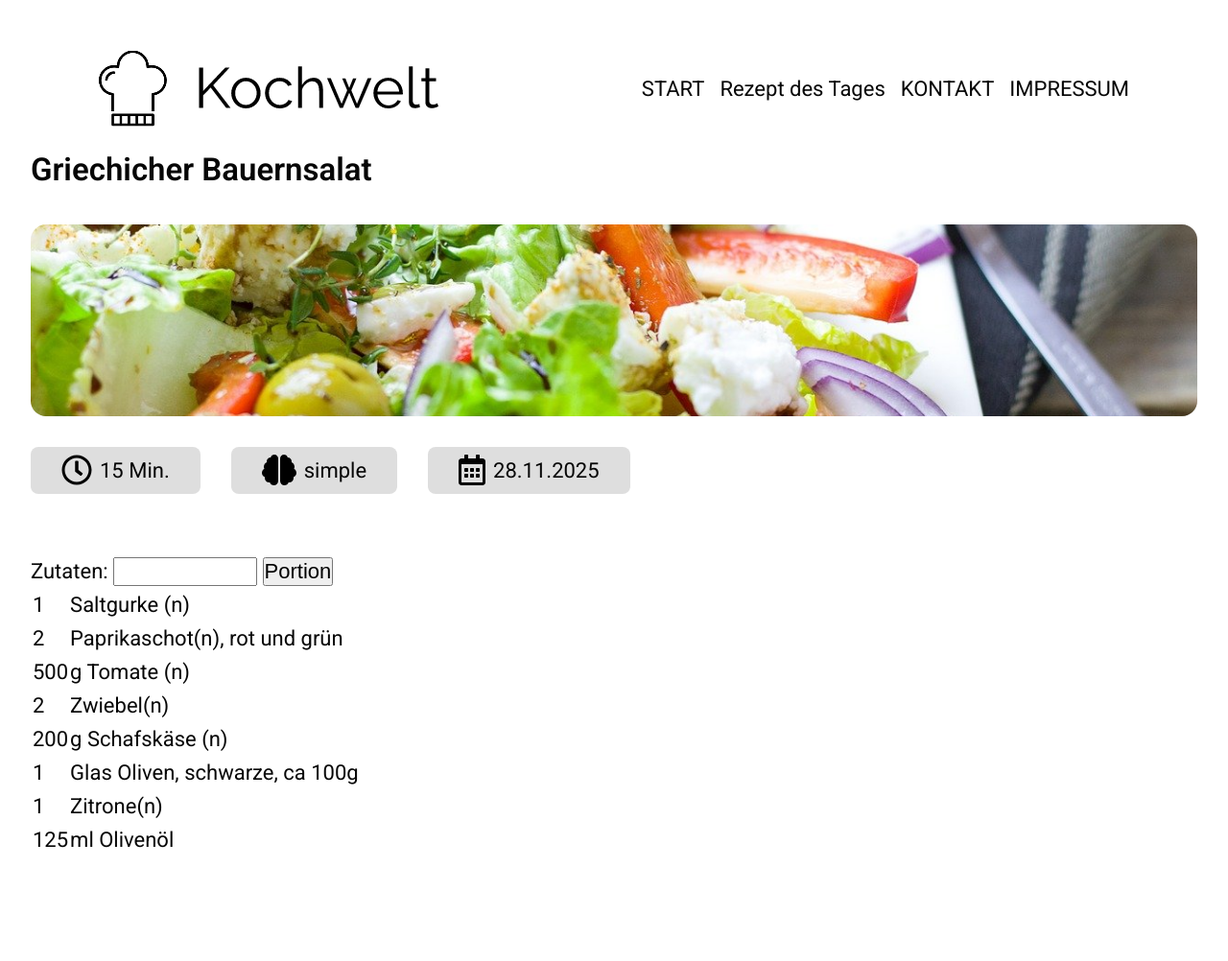
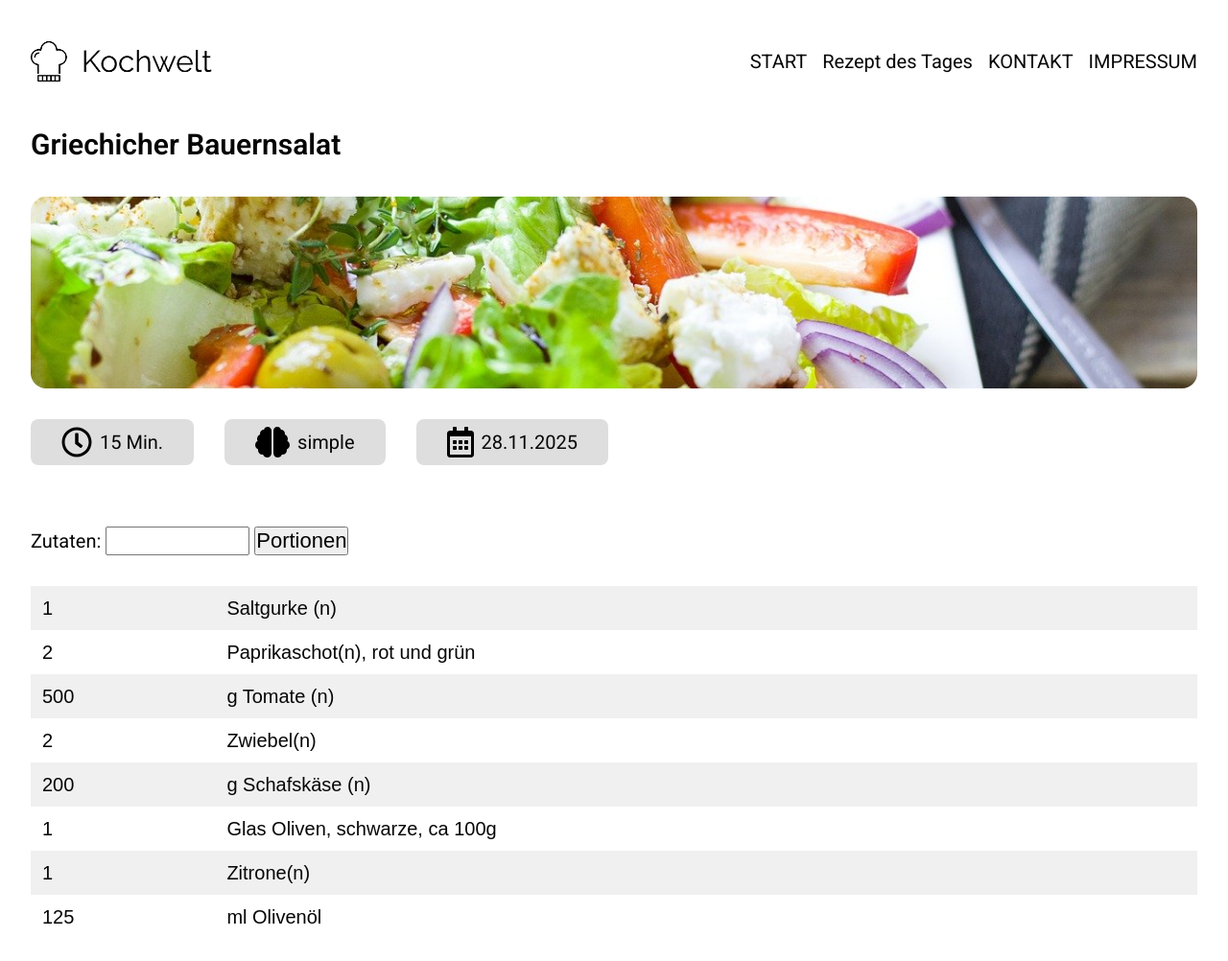
Before and after one commit to AgeVanBraun/kochwelt, a plain HTML site: page index.html in a window 1280 px wide. Shown: the whole page at 96% size. Before the commit the page ends 926 px from the top, so only its background shows below. Drawn offline with Linux system fonts and the light colour scheme.

Commit message:
added function calc

```diff
--- a/index.html
+++ b/index.html
@@ -41,17 +41,15 @@
           </div>
         </div>
       </section>
-      <search class="ingredients">
+      <section class="ingredients">
         <div class="calculator">
-          <label for="amount">
-            Zutaten:
-            <input maxlength="2" min="0" max="20" id="amount" type="number" />
-            <button onclick="calcBtn()">Portion</button>
-          </label>
+          <label for="amount">Zutaten:</label>
+          <input name="amount" maxlength="2" min="1" max="20" id="amount" type="number" required />
+          <button onclick="calcBtn()">Portionen</button>
         </div>
         <div class="table">
           <table>
-            <tr>
+            <tr class="highlight">
               <td id="element01">1</td>
               <td>Saltgurke (n)</td>
             </tr>
@@ -75,17 +73,17 @@
               <td id="element06">1</td>
               <td>Glas Oliven, schwarze, ca 100g</td>
             </tr>
-            <tr>
+            <tr class="highlight">
               <td id="element07">1</td>
               <td>Zitrone(n)</td>
             </tr>
-            <tr class="highlight">
+            <tr>
               <td id="element08">125</td>
               <td>ml Olivenöl</td>
             </tr>
           </table>
         </div>
-      </search>
+      </section>
     </main>
   </body>
 </html>
--- a/style.css
+++ b/style.css
@@ -1,8 +1,12 @@
 header {
   display: flex;
-  justify-content: space-around;
+  justify-content: space-between;
   align-items: center;
   background-color: white;
+}
+
+header img {
+  height: 64px;
 }
 
 ol {
@@ -12,7 +16,7 @@ ol {
   list-style-type: none;
 }
 
-main{
+main {
   max-width: 1920px;
   margin: auto;
   display: flex;
@@ -20,31 +24,33 @@ main{
   gap: 64px;
 }
 
-.title-header{
+.title-header {
+  margin-top: 32px;
   display: flex;
   flex-direction: column;
   gap: 32px;
 }
 
-
-.title-banner{
+.title-banner {
   height: 200px;
   object-fit: cover;
   object-position: center;
   border-radius: 16px;
 }
 
-.icons{
+.icons {
   display: flex;
   justify-content: flex-start;
   gap: 32px;
 }
 
-.icons img{
+.icons img {
   height: 32px;
 }
 
-.time, .level, .date{
+.time,
+.level,
+.date {
   display: flex;
   gap: 8px;
   align-items: center;
@@ -58,6 +64,22 @@ input {
   width: 150px;
 }
 
-button{
+button {
   font-size: 22px;
 }
+
+table {
+  width: 100%;
+  border-collapse: collapse;
+  font-family: Arial, sans-serif;
+}
+td {
+  padding: 8px 12px;
+}
+.highlight {
+  background-color: #f0f0f0;
+}
+
+.calculator {
+  margin-bottom: 32px;
+}
--- a/styles/standard.css
+++ b/styles/standard.css
@@ -16,7 +16,7 @@ body {
   color: rgb(6, 6, 6); /* gut lesbarer Text */
   padding: 32px; /* Abstand vom Rand */
   line-height: 1.5; /* bessere Lesbarkeit */
-  font-size: 22px;
+  font-size: 20px;
 }
 
 /* Links */
```
Lines whose indentation alone changed are shown as unchanged.
